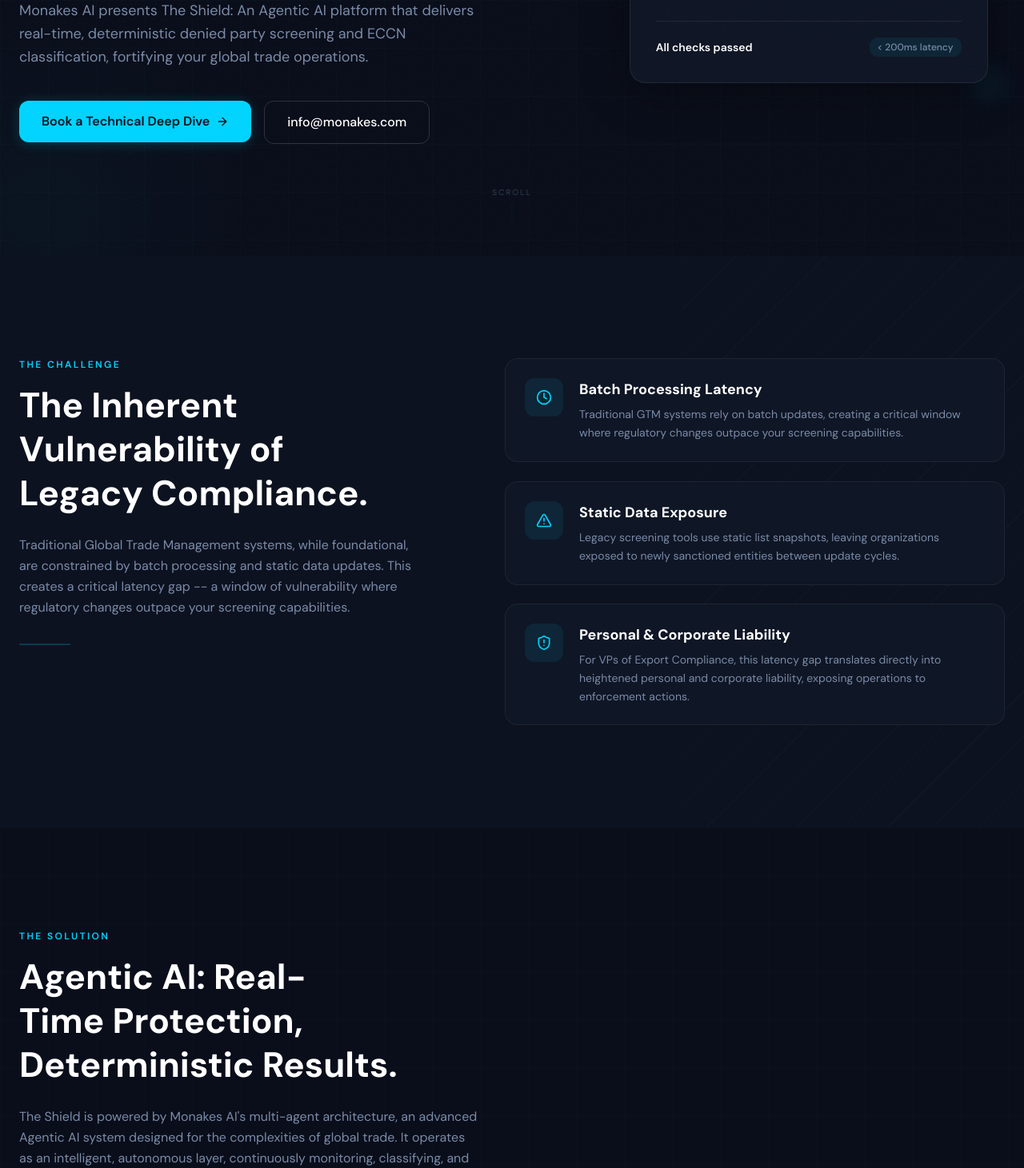
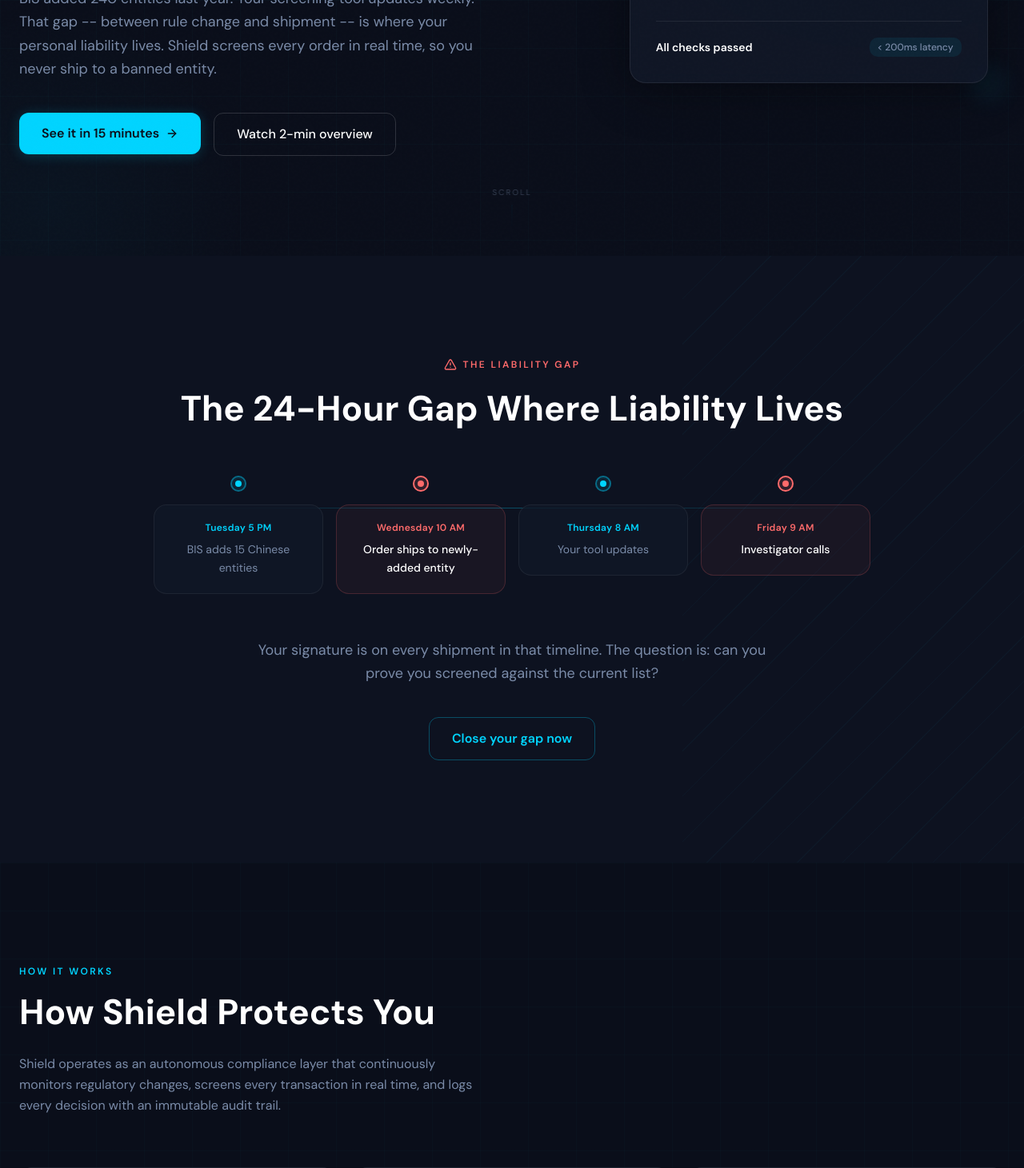
Before and after one commit to wahidhamdat/v0-nexus-work-management-platform-qi, a Next.js app: page /shield in a window 1280 px wide. Shown: the part 480-1941 px from the top of the page at 80% size. Built offline with nearby package versions, Linux system fonts and the light colour scheme.

Commit message:
refactor: update page structure and content
Update Hero, Gap, and CTA; simplify Solution; remove unused imports and sections.

```diff
--- a/app/shield/page.tsx
+++ b/app/shield/page.tsx
@@ -20,12 +20,7 @@ const ShieldIntegration = dynamic(
       (mod) => mod.ShieldIntegration
     )
 )
-const ShieldAdvantage = dynamic(
-  () =>
-    import("@/components/shield/shield-advantage").then(
-      (mod) => mod.ShieldAdvantage
-    )
-)
+
 const ShieldCTA = dynamic(
   () =>
     import("@/components/shield/shield-cta").then(
@@ -48,7 +43,6 @@ export default function ShieldPage() {
         <ShieldChallenge />
         <ShieldSolution />
         <ShieldIntegration />
-        <ShieldAdvantage />
         <ShieldCTA />
       </main>
       <ShieldFooter />
--- a/components/shield/shield-challenge.tsx
+++ b/components/shield/shield-challenge.tsx
@@ -1,33 +1,37 @@
 "use client"
 
 import { useEffect, useRef } from "react"
-import { Clock, AlertTriangle, ShieldAlert } from "lucide-react"
+import { AlertTriangle } from "lucide-react"
 
-const vulnerabilities = [
+const timelineSteps = [
   {
-    icon: Clock,
-    title: "Batch Processing Latency",
-    description:
-      "Traditional GTM systems rely on batch updates, creating a critical window where regulatory changes outpace your screening capabilities.",
+    time: "Tuesday 5 PM",
+    event: "BIS adds 15 Chinese entities",
+    highlight: false,
   },
   {
-    icon: AlertTriangle,
-    title: "Static Data Exposure",
-    description:
-      "Legacy screening tools use static list snapshots, leaving organizations exposed to newly sanctioned entities between update cycles.",
+    time: "Wednesday 10 AM",
+    event: "Order ships to newly-added entity",
+    highlight: true,
   },
   {
-    icon: ShieldAlert,
-    title: "Personal & Corporate Liability",
-    description:
-      "For VPs of Export Compliance, this latency gap translates directly into heightened personal and corporate liability, exposing operations to enforcement actions.",
+    time: "Thursday 8 AM",
+    event: "Your tool updates",
+    highlight: false,
+  },
+  {
+    time: "Friday 9 AM",
+    event: "Investigator calls",
+    highlight: true,
   },
 ]
 
 export function ShieldChallenge() {
   const sectionRef = useRef<HTMLElement>(null)
   const headingRef = useRef<HTMLDivElement>(null)
-  const cardsRef = useRef<(HTMLDivElement | null)[]>([])
+  const timelineRef = useRef<HTMLDivElement>(null)
+  const bodyRef = useRef<HTMLDivElement>(null)
+  const ctaRef = useRef<HTMLDivElement>(null)
 
   useEffect(() => {
     let ctx: ReturnType<typeof import("gsap")["gsap"]["context"]> | undefined
@@ -52,54 +56,53 @@ export function ShieldChallenge() {
           }
         )
 
-        cardsRef.current.filter(Boolean).forEach((card, i) => {
         gsap.fromTo(
-            card,
-            { opacity: 0, x: 60, scale: 0.97 },
+          timelineRef.current,
+          { opacity: 0, y: 40 },
           {
             opacity: 1,
-              x: 0,
-              scale: 1,
-              duration: 0.7,
-              delay: i * 0.15,
+            y: 0,
+            duration: 0.8,
+            delay: 0.2,
             ease: "power3.out",
             scrollTrigger: {
-                trigger: card,
+              trigger: timelineRef.current,
               start: "top 88%",
             },
           }
         )
-        })
 
-        cardsRef.current.filter(Boolean).forEach((card) => {
-          const handleMove = (e: MouseEvent) => {
-            if (!card) return
-            const rect = card.getBoundingClientRect()
-            const x = e.clientX - rect.left
-            const y = e.clientY - rect.top
-            const centerX = rect.width / 2
-            const centerY = rect.height / 2
-            const rotateX = ((y - centerY) / centerY) * -3
-            const rotateY = ((x - centerX) / centerX) * 3
-            gsap.to(card, {
-              rotateX,
-              rotateY,
-              duration: 0.4,
-              ease: "power2.out",
-              transformPerspective: 800,
-            })
+        gsap.fromTo(
+          bodyRef.current,
+          { opacity: 0, y: 30 },
+          {
+            opacity: 1,
+            y: 0,
+            duration: 0.7,
+            delay: 0.4,
+            ease: "power3.out",
+            scrollTrigger: {
+              trigger: bodyRef.current,
+              start: "top 90%",
+            },
           }
-          const handleLeave = () => {
-            gsap.to(card, {
-              rotateX: 0,
-              rotateY: 0,
+        )
+
+        gsap.fromTo(
+          ctaRef.current,
+          { opacity: 0, y: 20 },
+          {
+            opacity: 1,
+            y: 0,
             duration: 0.6,
-              ease: "power2.out",
-            })
+            delay: 0.5,
+            ease: "power3.out",
+            scrollTrigger: {
+              trigger: ctaRef.current,
+              start: "top 92%",
+            },
           }
-          card?.addEventListener("mousemove", handleMove)
-          card?.addEventListener("mouseleave", handleLeave)
-        })
+        )
       }, sectionRef)
     }
     init()
@@ -110,66 +113,116 @@ export function ShieldChallenge() {
     <section
       id="challenge"
       ref={sectionRef}
-      aria-label="The Challenge"
+      aria-label="The 24-Hour Gap"
       className="relative px-6 py-24 lg:py-32 overflow-hidden"
     >
       <div className="absolute inset-0 bg-[#0D1220]" />
-      <div className="absolute top-0 right-0 w-1/3 h-full pointer-events-none opacity-[0.03]"
+      <div
+        className="absolute top-0 right-0 w-1/3 h-full pointer-events-none opacity-[0.03]"
         style={{
-          backgroundImage: "repeating-linear-gradient(-45deg, #00D4FF, #00D4FF 1px, transparent 1px, transparent 40px)",
+          backgroundImage:
+            "repeating-linear-gradient(-45deg, #00D4FF, #00D4FF 1px, transparent 1px, transparent 40px)",
         }}
       />
 
-      <div className="relative z-10 max-w-7xl mx-auto">
-        <div className="flex flex-col lg:flex-row gap-16 lg:gap-24">
-          <div ref={headingRef} className="lg:w-[45%] opacity-0">
-            <span className="text-xs font-semibold tracking-[0.2em] uppercase text-[#00D4FF] mb-4 block">
-              The Challenge
+      <div className="relative z-10 max-w-4xl mx-auto text-center">
+        {/* Heading */}
+        <div ref={headingRef} className="opacity-0 mb-14">
+          <div className="flex items-center justify-center gap-2 mb-5">
+            <AlertTriangle className="w-4 h-4 text-[#FF6B6B]" />
+            <span className="text-xs font-semibold tracking-[0.2em] uppercase text-[#FF6B6B]">
+              The Liability Gap
             </span>
+          </div>
           <h2
-              className="text-3xl sm:text-4xl lg:text-[2.75rem] font-bold text-white leading-tight mb-6"
+            className="text-3xl sm:text-4xl lg:text-[2.75rem] font-bold text-white leading-tight mb-4"
             style={{ fontFamily: "var(--font-heading)" }}
           >
             <span className="text-balance block">
-                The Inherent Vulnerability of Legacy Compliance.
+              The 24-Hour Gap Where Liability Lives
             </span>
           </h2>
-            <p className="text-base text-[#7A8BA8] leading-relaxed max-w-lg">
-              Traditional Global Trade Management systems, while foundational,
-              are constrained by batch processing and static data updates. This
-              creates a critical latency gap -- a window of vulnerability where
-              regulatory changes outpace your screening capabilities.
-            </p>
-            <div className="mt-8 w-16 h-[2px] bg-[#00D4FF]/20" />
         </div>
 
-          <div className="lg:w-[55%] flex flex-col gap-6">
-            {vulnerabilities.map((item, i) => {
-              const Icon = item.icon
-              return (
+        {/* Timeline */}
+        <div ref={timelineRef} className="opacity-0 mb-14">
+          <div className="relative">
+            {/* Connecting line */}
+            <div className="hidden md:block absolute top-10 left-0 right-0 h-px bg-gradient-to-r from-transparent via-[#00D4FF]/30 to-transparent" />
+
+            <div className="grid grid-cols-1 md:grid-cols-4 gap-6 md:gap-4">
+              {timelineSteps.map((step, i) => (
+                <div key={i} className="relative flex flex-col items-center">
+                  {/* Dot on the line */}
                   <div
-                  key={item.title}
-                  ref={(el) => { cardsRef.current[i] = el }}
-                  className="flex items-start gap-5 p-6 rounded-xl bg-[#111827]/80 border border-white/6 opacity-0 will-change-transform hover:border-[#00D4FF]/15 transition-colors duration-300"
+                    className={`w-5 h-5 rounded-full border-2 flex items-center justify-center mb-4 ${
+                      step.highlight
+                        ? "border-[#FF6B6B] bg-[#FF6B6B]/15"
+                        : "border-[#00D4FF]/40 bg-[#00D4FF]/10"
+                    }`}
                   >
-                  <div className="flex-shrink-0 w-12 h-12 rounded-lg bg-[#00D4FF]/8 flex items-center justify-center">
-                    <Icon className="w-5 h-5 text-[#00D4FF]" />
+                    <div
+                      className={`w-2 h-2 rounded-full ${
+                        step.highlight ? "bg-[#FF6B6B]" : "bg-[#00D4FF]"
+                      }`}
+                    />
                   </div>
-                  <div>
-                    <h3
-                      className="text-lg font-bold text-white mb-1.5"
-                      style={{ fontFamily: "var(--font-heading)" }}
+
+                  {/* Card */}
+                  <div
+                    className={`rounded-xl p-5 w-full border ${
+                      step.highlight
+                        ? "bg-[#FF6B6B]/5 border-[#FF6B6B]/20"
+                        : "bg-[#111827]/80 border-white/6"
+                    }`}
                   >
-                      {item.title}
-                    </h3>
-                    <p className="text-sm text-[#7A8BA8] leading-relaxed">
-                      {item.description}
+                    <span
+                      className={`text-xs font-semibold tracking-wide block mb-2 ${
+                        step.highlight ? "text-[#FF6B6B]" : "text-[#00D4FF]"
+                      }`}
+                    >
+                      {step.time}
+                    </span>
+                    <p
+                      className={`text-sm leading-relaxed ${
+                        step.highlight ? "text-white font-medium" : "text-[#7A8BA8]"
+                      }`}
+                    >
+                      {step.event}
                     </p>
                   </div>
+
+                  {/* Arrow between steps (mobile only) */}
+                  {i < timelineSteps.length - 1 && (
+                    <div className="md:hidden flex flex-col items-center my-2">
+                      <div className="w-px h-4 bg-[#00D4FF]/20" />
+                      <div className="w-2 h-2 border-b border-r border-[#00D4FF]/30 rotate-45 -mt-1" />
                     </div>
-              )
-            })}
+                  )}
                 </div>
+              ))}
+            </div>
+          </div>
+        </div>
+
+        {/* Body text */}
+        <div ref={bodyRef} className="opacity-0 max-w-2xl mx-auto mb-10">
+          <p className="text-base sm:text-lg text-[#7A8BA8] leading-relaxed">
+            Your signature is on every shipment in that timeline. The question
+            is: can you prove you screened against the current list?
+          </p>
+        </div>
+
+        {/* CTA */}
+        <div ref={ctaRef} className="opacity-0">
+          <a
+            href="https://calendly.com/wahidhamdat30/30min"
+            target="_blank"
+            rel="noopener noreferrer"
+            className="group inline-flex items-center gap-2 px-7 py-3.5 rounded-lg border border-[#00D4FF]/30 text-[#00D4FF] text-base font-semibold hover:bg-[#00D4FF]/10 transition-all duration-300"
+          >
+            Close your gap now
+          </a>
         </div>
       </div>
     </section>
--- a/components/shield/shield-cta.tsx
+++ b/components/shield/shield-cta.tsx
@@ -71,14 +71,14 @@ export function ShieldCTA() {
             style={{ fontFamily: "var(--font-heading)" }}
           >
             <span className="text-balance block">
-              Validate Your Compliance Posture with Agentic AI.
+              Close the Gap. Protect Your Name.
             </span>
           </h2>
 
           <p className="text-base sm:text-lg text-[#0A0E1A]/70 leading-relaxed max-w-xl mx-auto mb-10">
-            Discover how Monakes AI can transform your export compliance from
-            reactive to autonomous. Schedule a focused technical deep dive with
-            our solutions architects.
+            See how Shield screens every order against the current denied party
+            list in real time -- so your signature is never on a shipment to a
+            banned entity.
           </p>
 
           <div className="flex flex-col sm:flex-row items-center justify-center gap-4">
@@ -90,15 +90,9 @@ export function ShieldCTA() {
             >
               <span className="absolute inset-0 bg-gradient-to-r from-transparent via-[#00D4FF]/5 to-transparent -translate-x-full group-hover:translate-x-full transition-transform duration-700" />
               <span className="relative z-10 flex items-center gap-2">
-                Book a Technical Deep Dive
+                Book a 15-min demo
                 <ArrowRight className="w-4 h-4 transition-transform group-hover:translate-x-1" />
               </span>
-            </a>
-            <a
-              href="mailto:info@monakes.com"
-              className="inline-flex items-center gap-2 px-8 py-4 rounded-lg border border-[#0A0E1A]/20 text-[#0A0E1A] text-base font-medium hover:bg-[#0A0E1A]/5 transition-colors duration-300"
-            >
-              info@monakes.com
             </a>
           </div>
         </div>
--- a/components/shield/shield-hero.tsx
+++ b/components/shield/shield-hero.tsx
@@ -150,9 +150,10 @@ export function ShieldHero() {
             ref={subtextRef}
             className="text-base sm:text-lg text-[#7A8BA8] leading-relaxed max-w-xl mb-10 opacity-0"
           >
-            Monakes AI presents The Shield: An Agentic AI platform that delivers
-            real-time, deterministic denied party screening and ECCN classification,
-            fortifying your global trade operations.
+            BIS added 240 entities last year. Your screening tool updates weekly.
+            That gap -- between rule change and shipment -- is where your personal
+            liability lives. Shield screens every order in real time, so you never
+            ship to a banned entity.
           </p>
 
           <div ref={ctaRef} className="flex flex-col sm:flex-row items-start gap-4 opacity-0">
@@ -162,14 +163,14 @@ export function ShieldHero() {
               rel="noopener noreferrer"
               className="group relative inline-flex items-center gap-2 px-7 py-3.5 rounded-lg bg-[#00D4FF] text-[#0A0E1A] text-base font-semibold hover:bg-[#00BFEA] transition-all duration-300 shadow-[0_2px_16px_rgba(0,212,255,0.2)] hover:shadow-[0_4px_24px_rgba(0,212,255,0.3)]"
             >
-              Book a Technical Deep Dive
+              See it in 15 minutes
               <ArrowRight className="w-4 h-4 transition-transform group-hover:translate-x-1" />
             </a>
             <a
-              href="mailto:info@monakes.com"
+              href="#overview-video"
               className="group inline-flex items-center gap-2 px-7 py-3.5 rounded-lg border border-white/15 text-white text-base font-medium hover:bg-white/5 transition-all duration-300"
             >
-              info@monakes.com
+              Watch 2-min overview
             </a>
           </div>
         </div>
--- a/components/shield/shield-navbar.tsx
+++ b/components/shield/shield-navbar.tsx
@@ -5,10 +5,9 @@ import { motion, AnimatePresence } from "framer-motion"
 import { Menu, X } from "lucide-react"
 
 const navItems = [
-  { label: "Challenge", href: "#challenge" },
-  { label: "Solution", href: "#solution" },
+  { label: "The Gap", href: "#challenge" },
+  { label: "How It Works", href: "#solution" },
   { label: "Integration", href: "#integration" },
-  { label: "Advantage", href: "#advantage" },
 ]
 
 export function ShieldNavbar() {
@@ -106,7 +105,7 @@ export function ShieldNavbar() {
             className="group relative inline-flex items-center px-5 py-2.5 rounded-lg bg-[#00D4FF] text-[#0A0E1A] text-sm font-semibold hover:bg-[#00BFEA] transition-all duration-300 shadow-[0_2px_8px_rgba(0,212,255,0.2)] hover:shadow-[0_4px_16px_rgba(0,212,255,0.3)] overflow-hidden"
           >
             <span className="absolute inset-0 bg-gradient-to-r from-transparent via-white/15 to-transparent -translate-x-full group-hover:translate-x-full transition-transform duration-700" />
-            <span className="relative z-10">Book a Technical Deep Dive</span>
+            <span className="relative z-10">Book 15-min demo</span>
           </a>
         </div>
 
@@ -154,7 +153,7 @@ export function ShieldNavbar() {
                 className="px-4 py-3 text-sm text-center font-semibold rounded-lg bg-[#00D4FF] text-[#0A0E1A] hover:bg-[#00BFEA] transition-colors"
                 onClick={() => setMobileMenuOpen(false)}
               >
-                Book a Technical Deep Dive
+                Book 15-min demo
               </a>
             </div>
           </motion.div>
--- a/components/shield/shield-solution.tsx
+++ b/components/shield/shield-solution.tsx
@@ -1,38 +1,32 @@
 "use client"
 
 import { useEffect, useRef } from "react"
-import { Zap, Brain, ShieldCheck, Network, FileKey } from "lucide-react"
+import { Zap, Brain, ShieldCheck, FileKey } from "lucide-react"
 
 const features = [
   {
     icon: Zap,
-    title: "Real-Time Data Ingestion",
+    title: "Real-Time Screening",
     description:
-      "Instantaneous, API-driven ingestion of all critical regulatory updates (BIS, OFAC, UN) the millisecond they are published.",
+      "Every regulatory update from BIS, OFAC, and UN is ingested the moment it is published. No more waiting for weekly batch updates.",
   },
   {
     icon: Brain,
-    title: "Neural-Network Fuzzy Matching",
+    title: "Advanced Fuzzy Matching",
     description:
-      "Advanced multi-agent AI algorithms detect subtle obfuscations, transliterations, and deliberate name variations that bypass conventional screening methods.",
+      "Catches subtle name variations, transliterations, and deliberate obfuscations that conventional screening tools miss entirely.",
   },
   {
     icon: ShieldCheck,
-    title: "Deterministic Classification Engine",
+    title: "Accurate ECCN Classification",
     description:
-      "A rules-based AI ensures 100% legal accuracy for ECCN classification, providing verifiable decisions without AI hallucinations.",
-  },
-  {
-    icon: Network,
-    title: "Event-Driven API-First Architecture",
-    description:
-      "Seamlessly integrates with existing ERP and GTM systems, processing transactions in real-time without latency.",
+      "Rules-based classification engine delivers verifiable, deterministic results -- no hallucinations, no guesswork.",
   },
   {
     icon: FileKey,
-    title: "Immutable Automated Audit Trail",
+    title: "One-Click Audit Trail",
     description:
-      "Every decision, screen, and rule version is cryptographically logged, providing an unassailable, one-click audit record.",
+      "Every decision, screen, and rule version is cryptographically logged. Pull a complete audit record in one click when regulators come calling.",
   },
 ]
 
@@ -124,22 +118,20 @@ export function ShieldSolution() {
       <div className="relative z-10 max-w-7xl mx-auto">
         <div ref={headingRef} className="max-w-2xl mb-16 opacity-0">
           <span className="text-xs font-semibold tracking-[0.2em] uppercase text-[#00D4FF] mb-4 block">
-            The Solution
+            How It Works
           </span>
           <h2
             className="text-3xl sm:text-4xl lg:text-[2.75rem] font-bold text-white leading-tight mb-6"
             style={{ fontFamily: "var(--font-heading)" }}
           >
             <span className="text-balance block">
-              Agentic AI: Real-Time Protection, Deterministic Results.
+              How Shield Protects You
             </span>
           </h2>
           <p className="text-base text-[#7A8BA8] leading-relaxed max-w-xl">
-            The Shield is powered by Monakes AI{"'"}s multi-agent architecture, an
-            advanced Agentic AI system designed for the complexities of global
-            trade. It operates as an intelligent, autonomous layer, continuously
-            monitoring, classifying, and logging every transaction with
-            unparalleled precision.
+            Shield operates as an autonomous compliance layer that continuously
+            monitors regulatory changes, screens every transaction in real time,
+            and logs every decision with an immutable audit trail.
           </p>
         </div>
 
```
Lines whose indentation alone changed are shown as unchanged.
